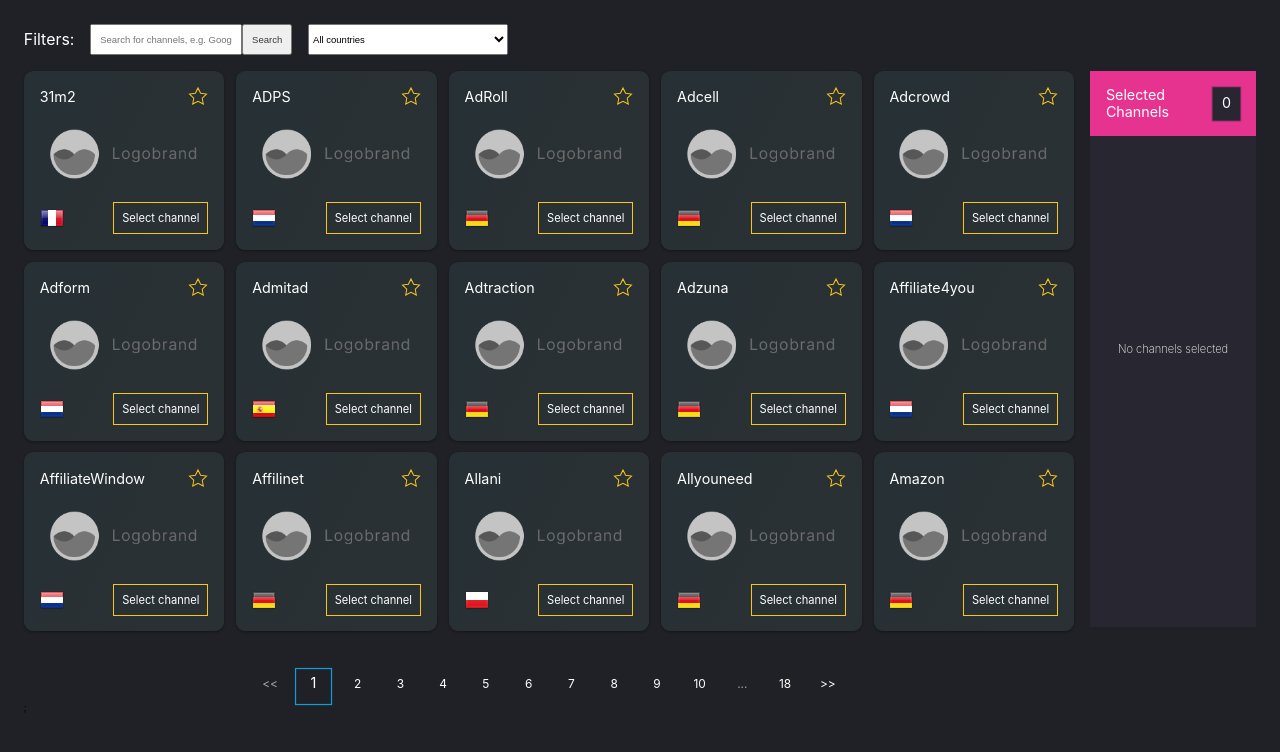
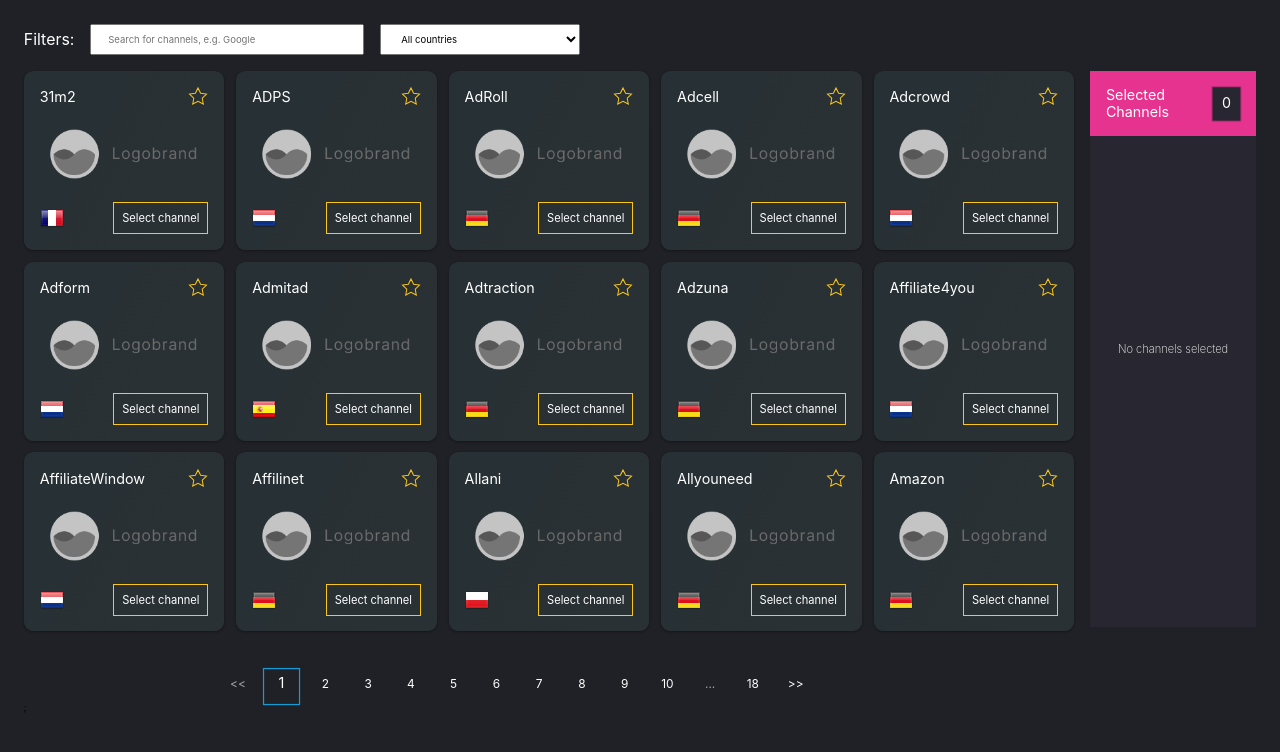
Before and after one commit to vanillapixel/channable, a React (Create React App) app: page / in a window 1280 px wide. Shown: the top 752 px of the page. Built offline with nearby package versions, Linux system fonts and the light colour scheme.

Commit message:
added debounce to search term filter

```diff
--- a/src/components/ChannelSelect.tsx
+++ b/src/components/ChannelSelect.tsx
@@ -2,6 +2,7 @@
 
 import { FiltersBar } from "./filtersBar/FiltersBar";
 import { ChannelsLists } from "./channelsLists/ChannelsLists";
+import { Pagination } from "./pagination/Pagination";
 
 interface Channel {
 	key: string;
@@ -38,7 +39,7 @@
 
 		setDisplayedChannels(newFilteredChannelsList);
 		setDisplayedPage(0);
-	}, [filters]);
+	}, [channelsList, filters]);
 
 	console.log("component loaded");
 
@@ -56,6 +57,13 @@
 				setDisplayedPage={setDisplayedPage}
 				displayedChannels={displayedChannels}
 			/>
+			<Pagination
+				totalResults={displayedChannels.length}
+				maxRows={MAX_ROWS}
+				maxColumns={MAX_COLUMNS}
+				setDisplayedPage={setDisplayedPage}
+				displayedPage={displayedPage}
+			/>
 		</>
 	);
 };
--- a/src/components/channelsLists/ChannelsLists.tsx
+++ b/src/components/channelsLists/ChannelsLists.tsx
@@ -2,7 +2,6 @@
 
 import { ChannelsList } from "./channelsList/ChannelsList";
 import { SelectedChannelsList } from "./selectedChannelsList/SelectedChannelsList";
-import { Pagination } from "../pagination/Pagination";
 import "./channelsLists.css";
 
 interface ChannelsListProps {
@@ -40,13 +39,6 @@
 						selectedChannels={selectedChannels}
 						setSelectedChannels={setSelectedChannels}
 					/>
-					<Pagination
-						totalResults={displayedChannels.length}
-						maxRows={maxRows}
-						maxColumns={maxColumns}
-						setDisplayedPage={setDisplayedPage}
-						displayedPage={displayedPage}
-					/>
 				</div>
 
 				{/* SELECTED LIST */}
--- a/src/components/filtersbar/FiltersBar.tsx
+++ b/src/components/filtersbar/FiltersBar.tsx
@@ -14,25 +14,27 @@
 
 export const FiltersBar = ({ filters, setFilters }: FiltersBarProps) => {
 	const [searchTerm, setSearchTerm] = useState(filters.searchTerm);
+	const [newSearchTerm, setNewSearchTerm] = useState(searchTerm);
 	const [selectedCountry, setSelectedCountry] = useState(
 		filters.selectedCountry
 	);
 
-	const updateSearchTermFilter = useCallback(
-		(e: ChangeEvent<HTMLInputElement>) => {
-			e.preventDefault();
-			console.log(searchTerm);
-			setSearchTerm(e.target.value);
-			setFilters({ searchTerm: e.target.value, selectedCountry: "all" });
-			setSelectedCountry("all");
-		},
-		[setFilters]
-	);
+	const updateSearchTermFilter = () => {
+		setFilters({ searchTerm: newSearchTerm, selectedCountry: "all" });
+		setSelectedCountry("all");
+	};
+
+	const updateComponent = (e: ChangeEvent<HTMLInputElement>) => {
+		setSearchTerm(e.target.value);
+		setNewSearchTerm(e.target.value);
+	};
+	useDebounce(() => updateSearchTermFilter(), 400, [newSearchTerm]);
 
 	const updateSelectedCountryFilter = useCallback(
 		(e: ChangeEvent<HTMLSelectElement>) => {
-			setSelectedCountry(e.target.value);
-			setFilters({ searchTerm: "", selectedCountry: e.target.value });
+			const newCountrySelected = e.target.value;
+			setSelectedCountry(newCountrySelected);
+			setFilters({ searchTerm: "", selectedCountry: newCountrySelected });
 			setSearchTerm("");
 		},
 		[setFilters]
@@ -47,7 +49,7 @@
 			<p>Filters:</p>
 			<SearchTermFilter
 				searchTerm={searchTerm}
-				updateSearchTermFilter={updateSearchTermFilter}
+				updateComponent={updateComponent}
 			/>
 			<CountryFilter
 				selectedCountry={selectedCountry}
--- a/src/components/filtersbar/filters/SearchTermFilter.tsx
+++ b/src/components/filtersbar/filters/SearchTermFilter.tsx
@@ -2,29 +2,22 @@
 
 interface SearchTermFilterProps {
 	searchTerm: string;
-	updateSearchTermFilter: ChangeEventHandler<HTMLInputElement>;
-	// updateSearchTermFilter: Function;
+	updateComponent: ChangeEventHandler<HTMLInputElement>;
 }
 
 export const SearchTermFilter = ({
 	searchTerm,
-	updateSearchTermFilter,
-}: // updateSearchTermFilter,
-SearchTermFilterProps) => {
+	updateComponent,
+}: SearchTermFilterProps) => {
 	return (
-		<div
-			// onSubmit={() => updateSearchTermFilter()}
-			className="filter-option search-bar"
-		>
 		<input
 			type="text"
 			id="search-term"
+			className="filter-option"
 			name="term"
 			value={searchTerm}
 			placeholder="Search for channels, e.g. Google"
-				onChange={updateSearchTermFilter}
+			onChange={updateComponent}
 		/>
-			<button type="submit">Search</button>
-		</div>
 	);
 };
--- a/src/components/filtersbar/filtersBar.css
+++ b/src/components/filtersbar/filtersBar.css
@@ -1,14 +1,3 @@
-.search-bar {
-  display: flex;
-  flex-direction: row;
-}
-
-.search-bar input,
-.search-bar button {
-  padding: 1rem;
-  color: #383838;
-}
-
 .filters-container {
   display: flex;
   flex-direction: row;
@@ -25,3 +14,14 @@
 select {
   width: 200px;
 }
+
+.filter-option {
+  font-family: -apple-system, BlinkMacSystemFont, "Segoe UI", "Roboto", "Oxygen",
+ "Ubuntu", "Cantarell", "Fira Sans", "Droid Sans", "Helvetica Neue",
+ sans-serif;
+  padding: 1rem 2rem;
+}
+
+#search-term {
+  min-width: 30rem;
+}
--- a/src/components/filtersbar/filtersBar.scss
+++ b/src/components/filtersbar/filtersBar.scss
@@ -1,15 +1,3 @@
-.search-bar {
-	display: flex;
-	flex-direction: row;
-}
-
-.search-bar {
-	input,
-	button {
-		padding: 1rem;
-		color: rgb(56, 56, 56);
-	}
-}
 .filters-container {
 	display: flex;
 	flex-direction: row;
@@ -24,3 +12,12 @@
 select {
 	width: 200px;
 }
+.filter-option {
+	font-family: -apple-system, BlinkMacSystemFont, "Segoe UI", "Roboto", "Oxygen",
+		"Ubuntu", "Cantarell", "Fira Sans", "Droid Sans", "Helvetica Neue",
+		sans-serif;
+	padding: 1rem 2rem;
+}
+#search-term {
+	min-width: 30rem;
+}
--- a/src/components/pagination/pagination.css
+++ b/src/components/pagination/pagination.css
@@ -1,9 +1,9 @@
 .page-selector-bar {
   display: flex;
   flex-direction: row;
-  margin: auto;
   justify-content: center;
   margin-top: 3rem;
+  max-width: 80%;
 }
 
 .page-selector-bar .page-selector-icon {
--- a/src/components/pagination/pagination.scss
+++ b/src/components/pagination/pagination.scss
@@ -1,9 +1,9 @@
 .page-selector-bar {
 	display: flex;
 	flex-direction: row;
-	margin: auto;
 	justify-content: center;
 	margin-top: 3rem;
+	max-width: 80%;
 	.page-selector-icon {
 		padding: 0.3rem;
 		margin: 0 7px;
--- a/src/customHooks/useDebounce.tsx
+++ b/src/customHooks/useDebounce.tsx
@@ -2,7 +2,7 @@
 import useTimeout from "./useTimeout";
 
 export default function useDebounce(
-	callback: void,
+	callback: any,
 	delay: number,
 	dependencies: any
 ) {
```
Lines whose indentation alone changed are shown as unchanged.
